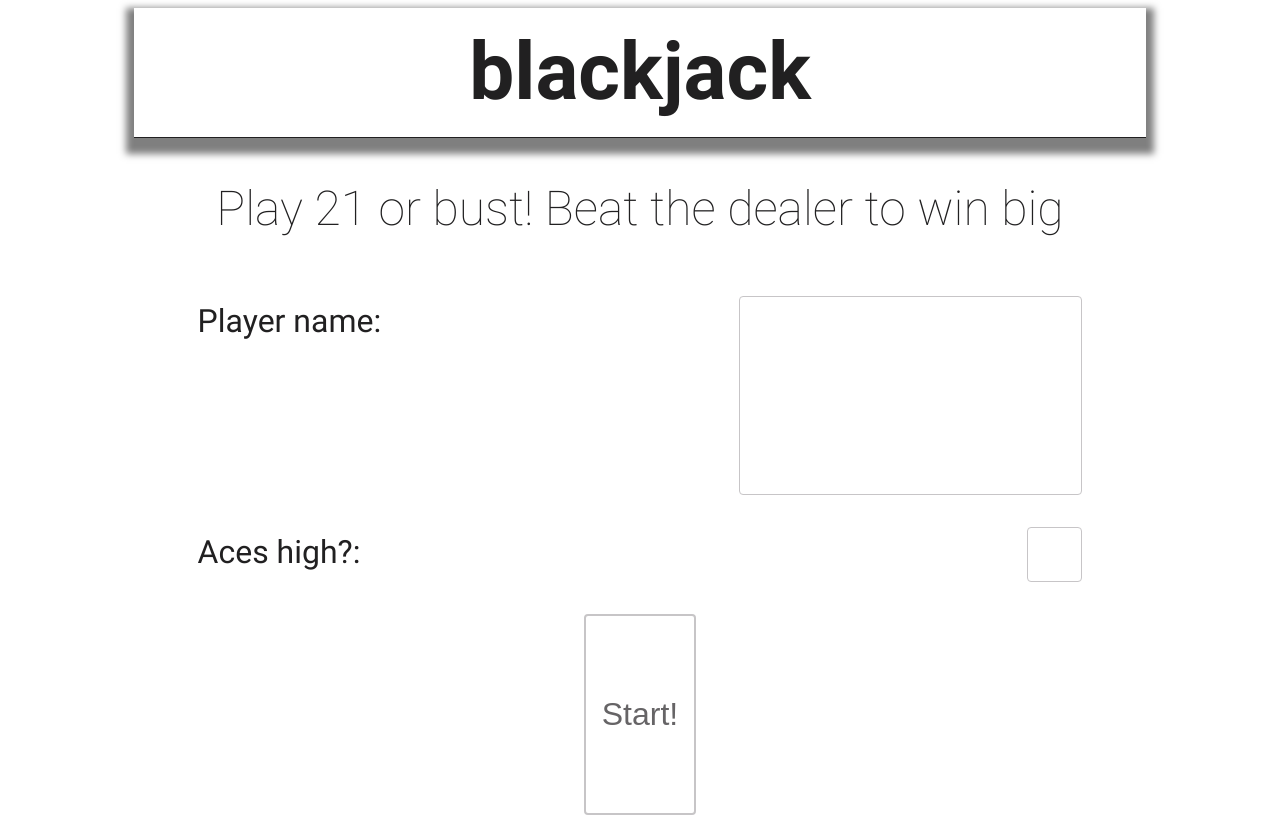
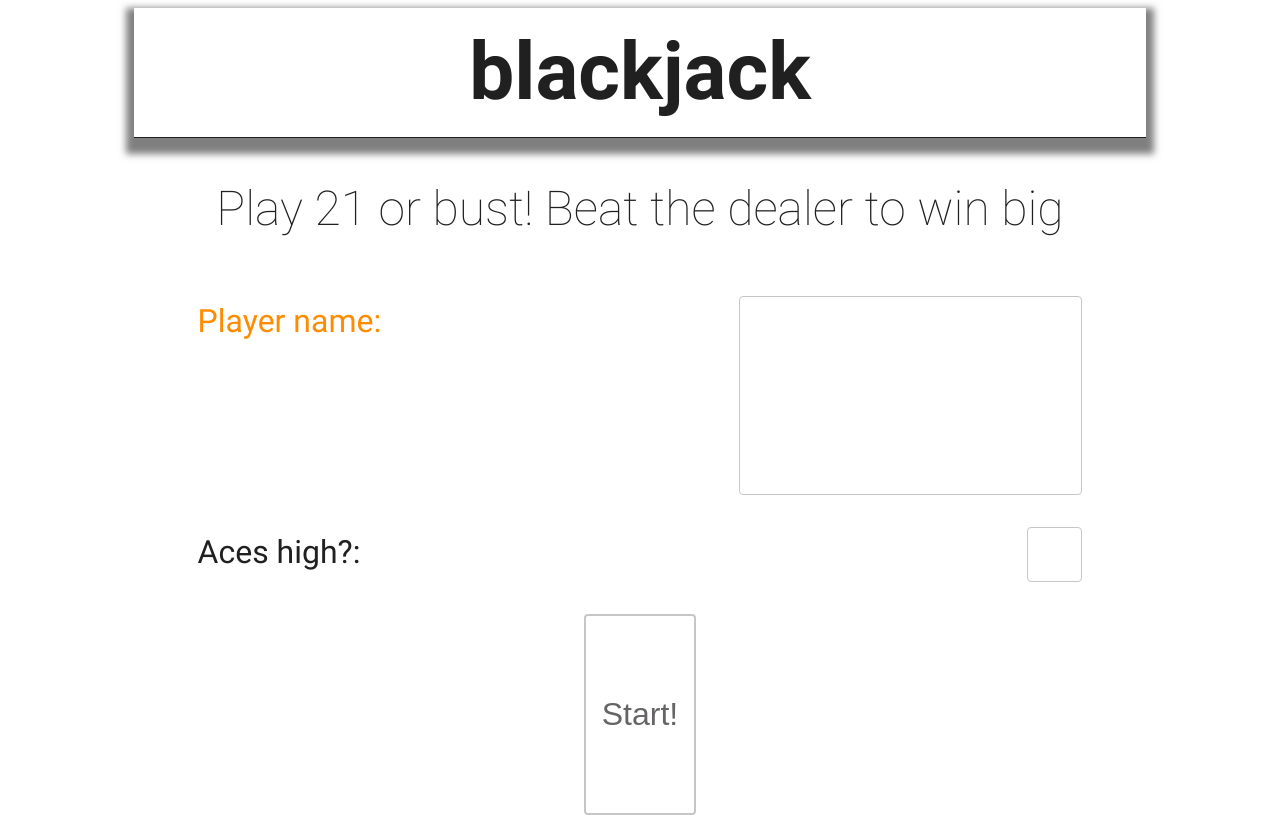
Before and after one commit to Josebratt/blackjack, an Angular app: page / in a window 1280 px wide. Built offline with nearby package versions, Linux system fonts and the light colour scheme.

Commit message:
Update _forms.scss

```diff
--- a/src/assets/styles/_forms.scss
+++ b/src/assets/styles/_forms.scss
@@ -6,6 +6,14 @@ label {
     font-size: 2rem;
     margin-right: 1rem;
     float: left;
+
+    .warning & {
+        color: darkorange;
+    }
+
+    .error & {
+        color: red;
+    }
 }
 
 input {
@@ -26,6 +34,14 @@ input {
 
     &[type=checkbox] {
         display: none;
+    }
+
+    .warning & {
+        color: darkorange;
+    }
+
+    .error & {
+        color: red;
     }
 }
 
```
